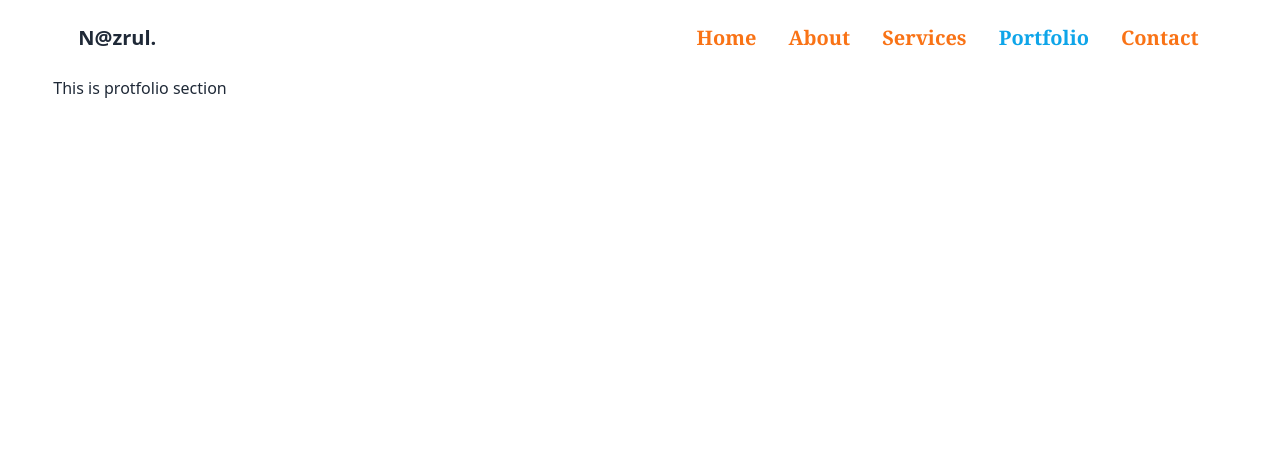
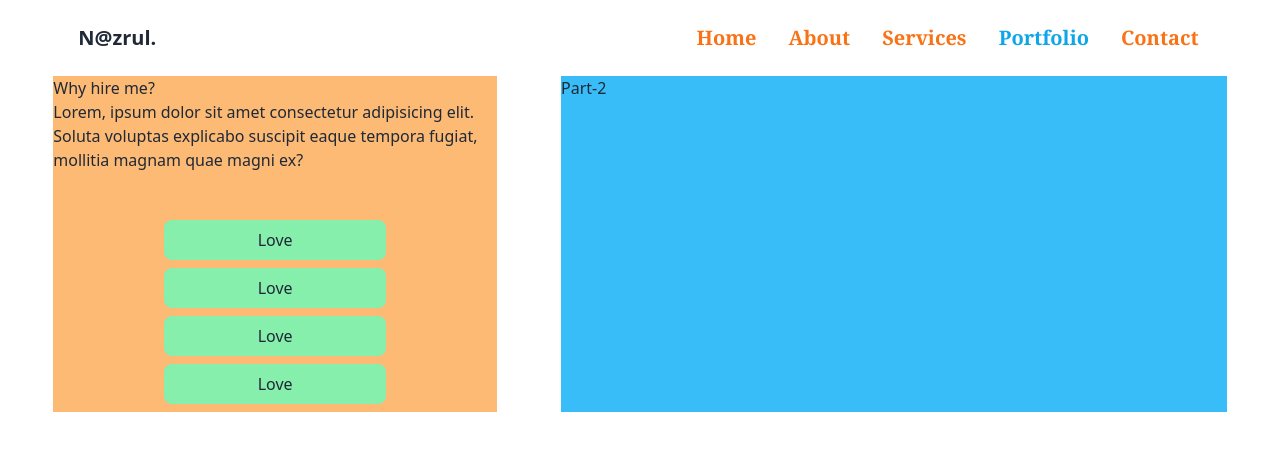
Before and after one commit to Nazrul144/Nazrul-s_portfolio, a React (Vite) app: page /portfolio in a window 1280 px wide. Shown: the top 450 px of the page. Built offline with nearby package versions, Linux system fonts and the light colour scheme.

Commit message:
portfolio section added

```diff
--- a/src/components/Portfolio.jsx
+++ b/src/components/Portfolio.jsx
@@ -1,9 +1,34 @@
 import React from 'react';
+import { Link } from 'react-router-dom';
 
 const Portfolio = () => {
     return (
         <div>
-            <h1>This is protfolio section</h1>
+            <div className='lg:flex gap-16'>
+                <div className='lg:w-2/5 bg-orange-300'>
+                    <h1>Why hire me?</h1>
+                    <p>Lorem, ipsum dolor sit amet consectetur adipisicing elit. Soluta voluptas explicabo suscipit eaque tempora fugiat, mollitia magnam quae magni ex?</p>
+
+                    <div className='lg:w-2/4 mx-auto mt-12'>
+                    <div className='text-center mb-2'>
+                        <button className='w-full p-2 bg-green-300 rounded-lg'>Love</button>
+                    </div>
+                    <div className=' text-center mb-2'>
+                        <button className='w-full p-2 bg-green-300 rounded-lg'>Love</button>
+                    </div>
+                    <div className=' text-center mb-2'>
+                        <button className='w-full p-2 bg-green-300 rounded-lg'>Love</button>
+                    </div>
+                    <div className=' text-center mb-2'>
+                        <button className='w-full p-2 bg-green-300 rounded-lg'>Love</button>
+                    </div>
+
+                    </div>
+                </div>
+                <div className='lg:w-3/5 bg-sky-400 '>
+                    <h1>Part-2</h1>
+                </div>
+            </div>
         </div>
     );
 };
```
